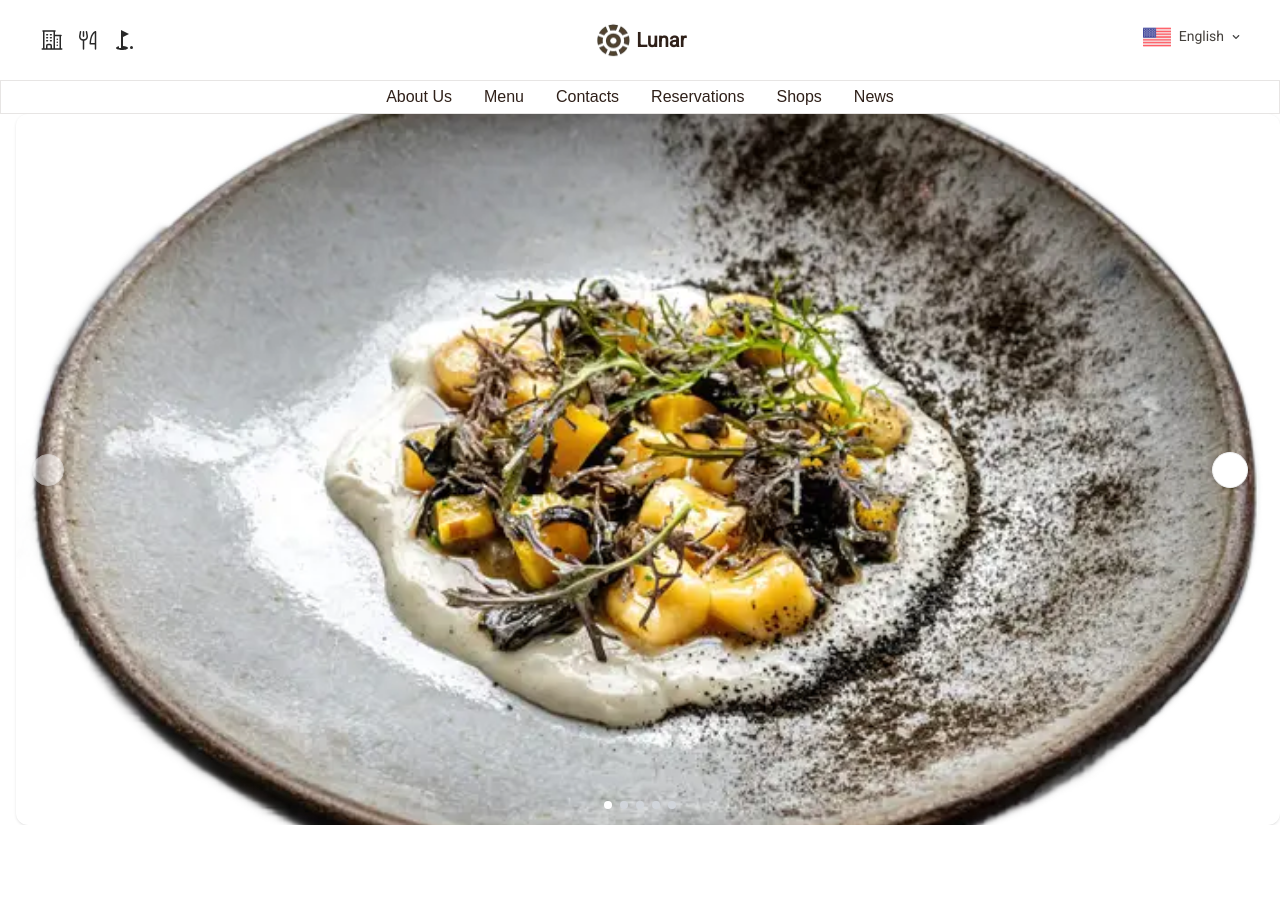
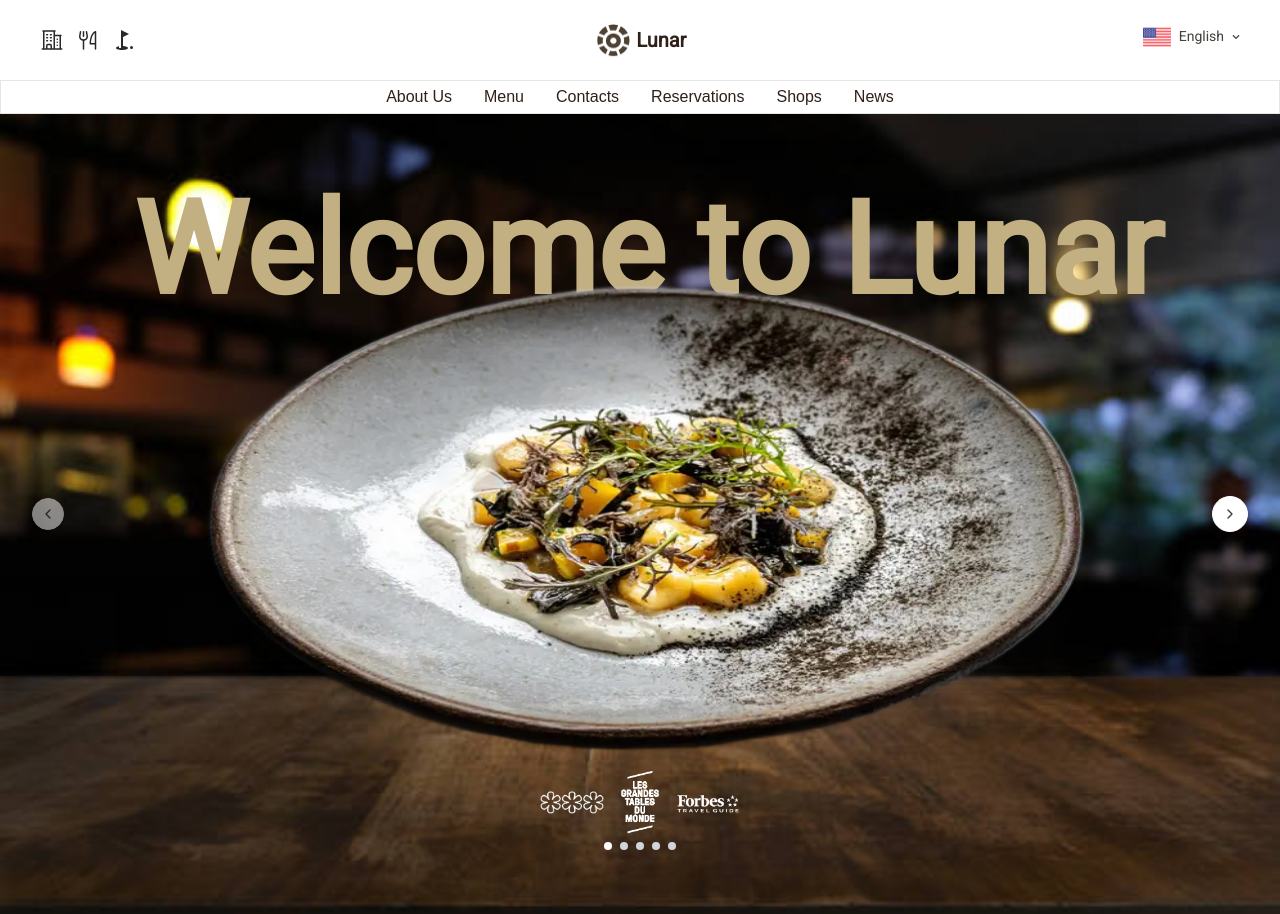
Before and after one commit to SrijanaGhalley77/practice_project, a Next.js app: page / in a window 1280 px wide. Before the commit the page ends 825 px from the top, so only its background shows below. Built offline with nearby package versions, Linux system fonts and the light colour scheme.

Commit message:
Routes added

```diff
--- a/src/components/menuPage/page.tsx
+++ b/src/app/(routes)/menuPage/page.tsx
@@ -2,18 +2,18 @@
 import React from 'react';
 import Header from "@/components/menuHead/page";
 import Menu from "@/components/menu/page";
-import { MenuProvider } from "../../context/menuContext/page";
+import { MenuProvider } from "../../../context/menuContext/page";
 
-const MenuPage: React.FC = () => {
+function Page() {
 
     return (
         <MenuProvider>
-        <main className="bg-secondary-50 flex flex-col gap-12">
+        <div className="bg-secondary-50 flex flex-col gap-12">
           <Header />
           <Menu />
-        </main>
+        </div>
       </MenuProvider>
     );
 };
 
-export default MenuPage;
+export default Page;
--- a/src/app/layout.tsx
+++ b/src/app/layout.tsx
@@ -2,7 +2,6 @@ import type { Metadata } from "next";
 import { Geist, Geist_Mono, Roboto } from "next/font/google";
 import "./globals.css";
 import Nav from "../components/NavBar/page";
-import Header from "@/components/menuHeader/page";
 
 
 
@@ -38,7 +37,6 @@ export default function RootLayout({
         className={`${geistSans.variable} ${geistMono.variable} antialiased ${roboto.variable}`}
       >
           <Nav />
-          <Header />
         {children}
       </body>
     </html>
--- a/src/app/page.tsx
+++ b/src/app/page.tsx
@@ -1,8 +1,11 @@
 import Slider from "../components/slider/page"
+import Header from "@/components/menuHeader/page";
 
 export default function Home() {
   return (
-      <main className="bg-secondary-50 flex flex-col gap-12">
+      <main className="bg-secondary-50 flex flex-col ">
+
+        <Header />
         <Slider />
       </main>
   );
--- a/src/components/menuHeader/page.tsx
+++ b/src/components/menuHeader/page.tsx
@@ -3,7 +3,7 @@ import Link from 'next/link';
 
 const links = [
   { href: '/about', text: 'About Us' },
-  { href: '/menu', text: 'Menu' },
+  { href: '/menuPage', text: 'Menu' },
   { href: '/contacts', text: 'Contacts' },
   { href: '/reservations', text: 'Reservations' },
   { href: '/shops', text: 'Shops' },
--- a/src/components/slider/page.tsx
+++ b/src/components/slider/page.tsx
@@ -1,6 +1,4 @@
-"use client";
 import React from 'react';
-import { Card, CardContent } from "@/components/ui/card";
 import {
     Carousel,
     CarouselContent,
@@ -9,20 +7,23 @@ import {
     CarouselPrevious,
     CarouselIndicator,
 } from "@/components/ui/carousel";
-import {images} from "../../contest/sliderImg"
+import {images, logo} from "../../contest/sliderImg"
+
 const SliderComponent: React.FC = () => {
     return (
-        <section className="flex items-center justify-center relative w-svw h-1/4 overflow-hidden">
+        <section className="flex items-center justify-center relative w-full h-screen overflow-hidden">
             <Carousel className="w-full h-full object-cover" totalItems={images.length}>
                 <CarouselContent>
                     {images.map((image, index) => (
-                        <CarouselItem key={index} index={index} className="transition-transform duration-500 ease-in-out transform hover:scale-105">
-                            <div className="p-0 m-0">
-                                <Card className="border-none">
-                                    <CardContent className="flex aspect-video items-center justify-center p-0">
-                                        <img src={image.src} alt={image.alt} className="w-full h-full object-cover" />
-                                    </CardContent>
-                                </Card>
+                        <CarouselItem key={index} index={index} className="w-full h-full object-cover transition-transform duration-500 ease-in-out transform hover:scale-105 relative">
+                            <img
+                                src="/bg.jpg"
+                                alt='Carousel Background'
+                                className='absolute inset-0 w-full h-full object-cover -z-10'
+                            />
+                            <div className="p-0 m-0 w-full h-full flex items-center justify-center relative z-10">
+                                <h1 className="font-roboto font-semibold text-primary-300 text-9xl absolute top-18 z-10">Welcome to Lunar</h1>
+                                <img src={image.src} alt={image.alt} className="w-225 h-130 object-fit absolute top-1/2 left-1/2 transform -translate-x-1/2 -translate-y-1/2 z-20" />
                             </div>
                         </CarouselItem>
                     ))}
@@ -33,12 +34,19 @@ const SliderComponent: React.FC = () => {
                 <div className="absolute top-1/2 right-20 transform -translate-y-1/2 z-10">
                     <CarouselNext className="bg-white rounded-full p-2 shadow" />
                 </div>
-                <div className="absolute bottom-4 left-1/2 transform -translate-x-1/2 flex space-x-2">
+                <div className="absolute bottom-16 left-1/2 transform -translate-x-1/2 flex space-x-2">
                     {images.map((_, index) => (
                         <CarouselIndicator key={index} index={index} />
                     ))}
                 </div>
             </Carousel>
+            <div className="flex space-x-1 items-center justify-evenly absolute bottom-20">
+            {logo.map((item, index) => (
+                <div key={index} className="flex items-center">
+                    <img src={item.src} alt={item.alt} className="w-16 object-fit z-20" />
+                </div>
+            ))}
+            </div>
         </section>
     );
 };
--- a/src/components/ui/button.tsx
+++ b/src/components/ui/button.tsx
@@ -10,7 +10,7 @@ const buttonVariants = cva(
     variants: {
       variant: {
         default:
-          "bg-secondary-50 text-secondary-950 border border-secondary-100 shadow hover:bg-primary-950 hover:text-secondary-100 hover:border-none transition duration-200",
+          "bg-secondary-50 text-secondary-950 border border-secondary-50 shadow hover:bg-secondary-500 hover:text-secondary-50 hover:border-none transition duration-200",
         destructive:
           "bg-destructive text-destructive-foreground shadow-sm hover:bg-destructive/90",
         outline:
--- a/src/components/ui/carousel.tsx
+++ b/src/components/ui/carousel.tsx
@@ -231,7 +231,7 @@ CarouselItem.displayName = "CarouselItem"
 const CarouselPrevious = React.forwardRef<
   HTMLButtonElement,
   React.ComponentProps<typeof Button>
->(({ className, variant = "outline", size = "icon", ...props }, ref) => {
+>(({ className, variant = "default", size = "icon", ...props }, ref) => {
   const { orientation, scrollPrev, canScrollPrev } = useCarousel()
 
   return (
@@ -240,7 +240,7 @@ const CarouselPrevious = React.forwardRef<
       variant={variant}
       size={size}
       className={cn(
-        "absolute h-8 w-8 rounded-full",
+        "text-secondary-900 absolute h-8 w-8 rounded-full",
         orientation === "horizontal"
           ? "-left-12 top-1/2 -translate-y-1/2"
           : "-top-12 left-1/2 -translate-x-1/2 rotate-90",
@@ -260,7 +260,7 @@ CarouselPrevious.displayName = "CarouselPrevious"
 const CarouselNext = React.forwardRef<
   HTMLButtonElement,
   React.ComponentProps<typeof Button>
->(({ className, variant = "outline", size = "icon", ...props }, ref) => {
+>(({ className, variant = "default", size = "icon", ...props }, ref) => {
   const { orientation, scrollNext, canScrollNext } = useCarousel()
 
   return (
@@ -269,7 +269,7 @@ const CarouselNext = React.forwardRef<
       variant={variant}
       size={size}
       className={cn(
-        "absolute h-9 w-9 rounded-full",
+        "text-secondary-900 absolute h-9 w-9 rounded-full ",
         orientation === "horizontal"
           ? "-right-12 top-1/2 -translate-y-1/2"
           : "-bottom-12 left-1/2 -translate-x-1/2 rotate-90",
--- a/src/contest/sliderImg.ts
+++ b/src/contest/sliderImg.ts
@@ -5,3 +5,8 @@ export const images = [
     { src: './dish4.png', alt: 'Dish 4' },
     { src: './dish5.png', alt: 'Dish 5' },
 ];
+export const logo = [
+    { src: './michelinStars.png', alt: 'Michelin Star' },
+    { src: './lesLogo.png', alt: 'Les logo' },
+    { src: './forbesWhite.png', alt: 'Forbes Logo' },
+];
```
